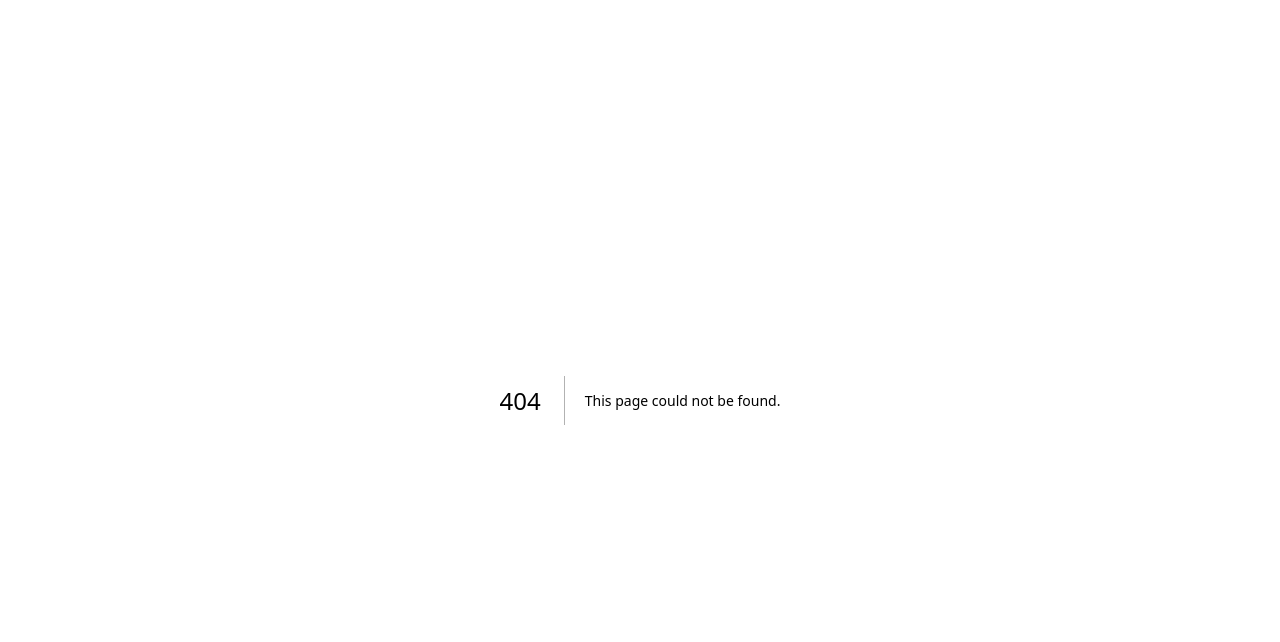
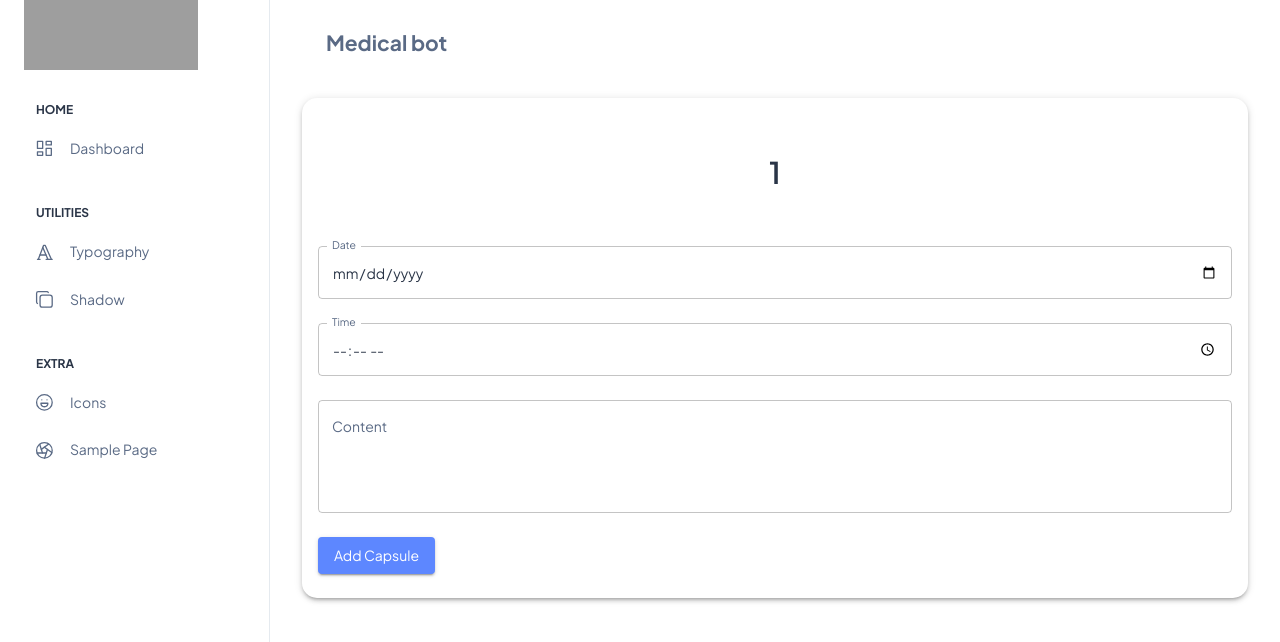
Before and after one commit to ahmedbichiou/nextjs-IHM-Medical-Bot, a Next.js app: page /addcapsule/1 in a window 1280 px wide. Before the commit this address had no page. Shown: the top 642 px of the page. Built offline with nearby package versions, Linux system fonts and the light colour scheme; grey boxes are pictures that could not be loaded.

Commit message:
main page

```diff
--- /dev/null
+++ b/src/app/(DashboardLayout)/addcapsule/[id]/page.tsx
@@ -0,0 +1,105 @@
+'use client';
+
+import { useState } from 'react';
+import { Box, Card, CardContent, Typography, TextField, Button } from '@mui/material';
+import { useRouter, usePathname } from 'next/navigation';
+import { idText } from 'typescript';
+
+const AddCapsule = () => {
+  const router = useRouter();
+  const pathname = usePathname();
+  const capsuleId = pathname.split('/').pop(); // Get capsule ID from URL
+
+  // State variables for capsule details
+  const [date, setDate] = useState('');
+  const [time, setTime] = useState('');
+  const [content, setContent] = useState('');
+
+  const handleSubmit = async (e: React.FormEvent) => {
+    e.preventDefault(); // Prevent page reload
+    const id = capsuleId; // Use the capsuleId from the URL
+    const newCapsule = {
+      id,
+      date,
+      time,
+      content,
+    };
+
+    try {
+      const response = await fetch('http://localhost:5000/api/capsules', {
+        method: 'POST',
+        headers: {
+          'Content-Type': 'application/json',
+        },
+        body: JSON.stringify(newCapsule),
+      });
+
+      if (!response.ok) {
+        throw new Error('Failed to add capsule');
+      }
+
+      // Redirect to the root after successful submission
+      router.push('/'); // Navigate to the root page
+    } catch (error) {
+      console.error(error);
+      // Handle error (e.g., show a message)
+    }
+  };
+
+
+  return (
+    <Box>
+      <Card sx={{ borderRadius: '15px', boxShadow: 3, width: '100%' }}>
+        <CardContent>
+          <Typography  margin={5} variant="h2" gutterBottom sx={{ textAlign: 'center' }}>
+  {capsuleId}
+</Typography>
+
+
+          <form onSubmit={handleSubmit}>
+            <TextField
+              fullWidth
+              label="Date"
+              type="date"
+              variant="outlined"
+              margin="normal"
+              value={date}
+              onChange={(e) => setDate(e.target.value)}
+              InputLabelProps={{ shrink: true }}
+            />
+            <TextField
+              fullWidth
+              label="Time"
+              type="time"
+              variant="outlined"
+              margin="normal"
+              value={time}
+              onChange={(e) => setTime(e.target.value)}
+              InputLabelProps={{ shrink: true }}
+            />
+            <TextField
+              fullWidth
+              label="Content"
+              variant="outlined"
+              margin="normal"
+              value={content}
+              onChange={(e) => setContent(e.target.value)}
+              multiline
+              rows={4}
+            />
+            <Button
+              type="submit"
+              variant="contained"
+              color="primary"
+              sx={{ marginTop: 2 }}
+            >
+              Add Capsule
+            </Button>
+          </form>
+        </CardContent>
+      </Card>
+    </Box>
+  );
+};
+
+export default AddCapsule;
--- a/src/app/(DashboardLayout)/capsules/[id]/page.tsx
+++ b/src/app/(DashboardLayout)/capsules/[id]/page.tsx
@@ -63,12 +63,15 @@ const CapsuleDetail = () => {
   }
 
   return (
-    <Box sx={{ padding: 4 }}>
+    <Box>
       <Grid container spacing={3}>
         {/* Capsule Content */}
         <Grid item xs={12}>
           <Card sx={{ borderRadius: '15px', boxShadow: 3 }}>
             <CardContent>
+            <Typography  margin={5} variant="h2" gutterBottom sx={{ textAlign: 'center' }}>
+  {capsuleId}
+</Typography>
               <Typography variant="h5" gutterBottom color="error">
                 {capsuleData.content}
               </Typography>
```
Also changed, not shown: src/app/(DashboardLayout)/page.tsx (+14 -5 lines).
